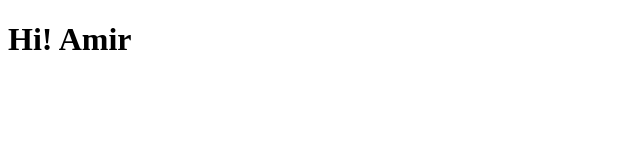
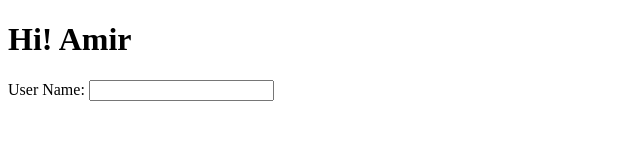
Before and after one commit to edwincamirtharaj/rameshweb, a plain HTML site: page index.html in a window 1280 px wide. Shown: the whole page, without its empty margins (0-640 px from the left). Drawn offline with Linux system fonts and the light colour scheme.

Commit message:
Update index.html
FORM ADDED

```diff
--- a/index.html
+++ b/index.html
@@ -8,5 +8,9 @@
 
     <body>
         <h1>Hi! Amir</h1>
+        <form>
+            <label>User Name:</label>
+            <input type="text">
+        </form>
     </body>
 </html>
```
